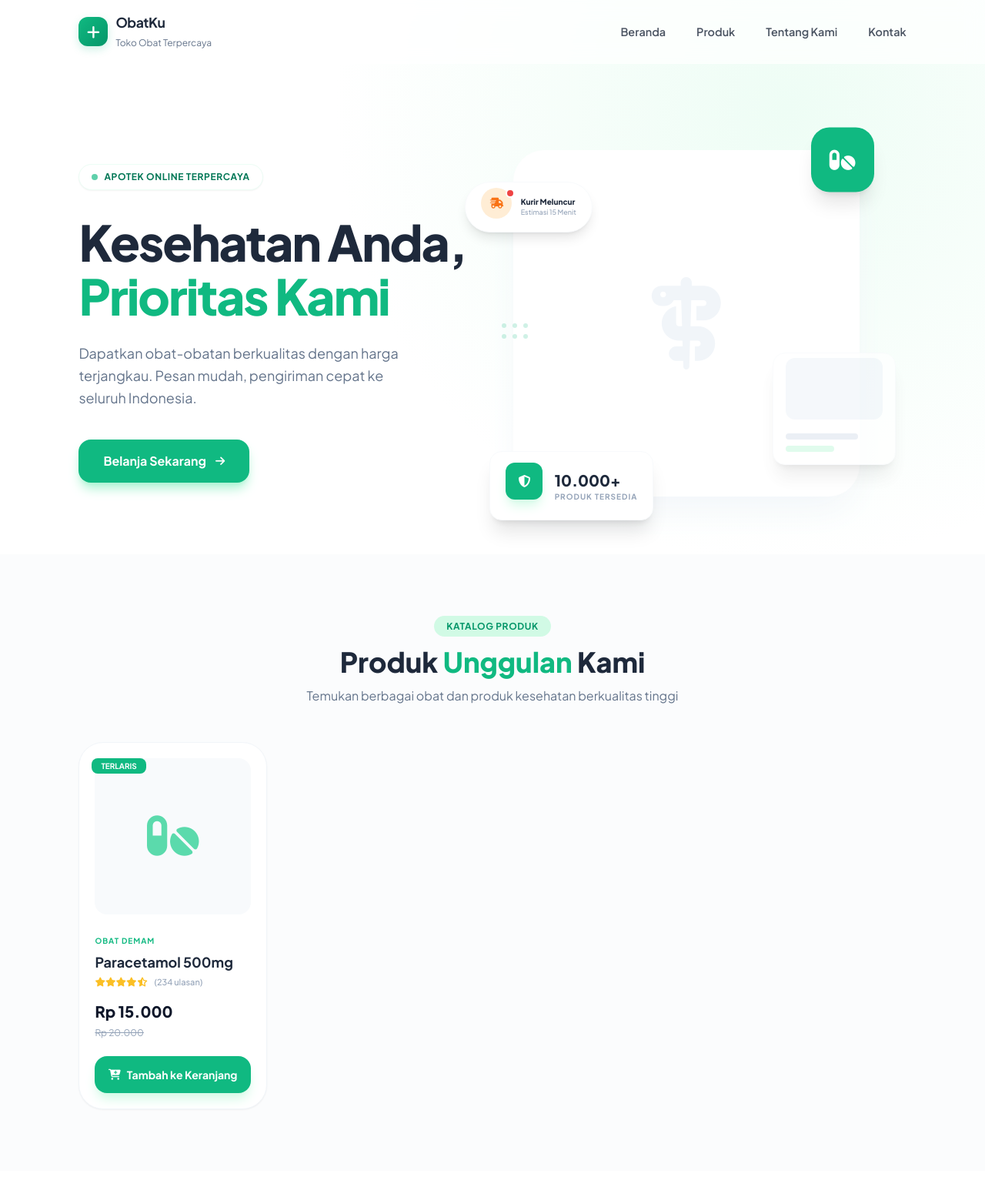
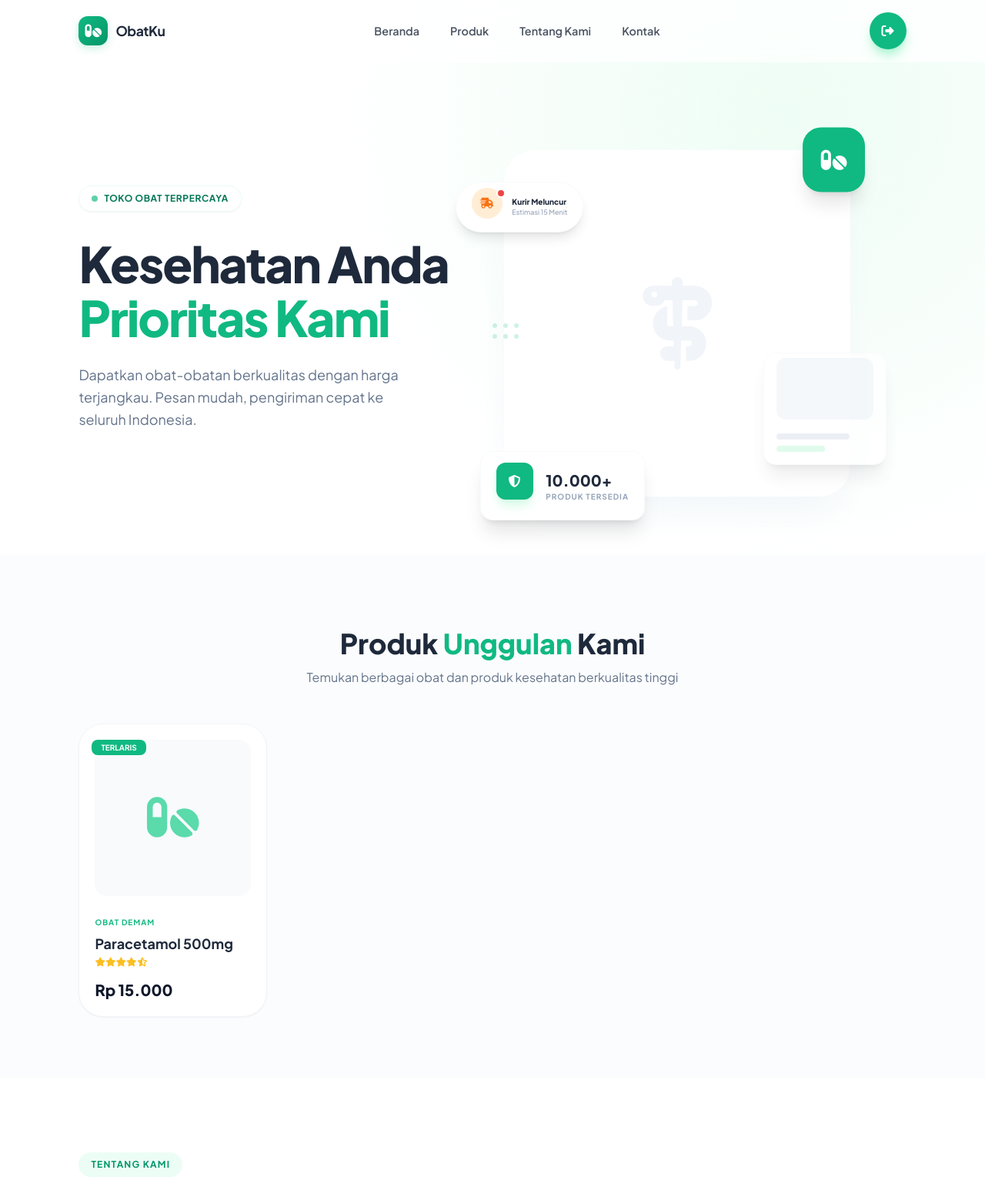
Before and after one commit to andika658office/toko_obat, a PHP site: page /user/home.php in a window 1280 px wide. Shown: the top 1555 px of the page at 77% size. Run offline with PHP 8.4, Linux system fonts and the light colour scheme; some libraries are stand-ins or nearby versions.

Commit message:
update ui

```diff
--- a/user/home.php
+++ b/user/home.php
@@ -12,37 +12,43 @@
 
 <nav>
     <div class="logo-container">
-        <div class="logo-icon"><i class="fas fa-plus"></i></div>
+        <div class="logo-icon"><i class="fas fa-pills"></i></div>
         <div class="logo-text">
             <b>ObatKu</b>
-            <span>Toko Obat Terpercaya</span>
         </div>
     </div>
 
     <ul class="menu">
         <li><a href="#home">Beranda</a></li>
-        <li><a href="#data_obat">Produk</a></li>
-        <li><a href="#laporan">Tentang Kami</a></li>
+        <li><a href="#produk">Produk</a></li>
+        <li><a href="#tentang">Tentang Kami</a></li>
         <li><a href="#kontak">Kontak</a></li>
     </ul>
 
+<a href="../account/logout.php"
+   class="group relative flex items-center justify-start w-12 h-12 overflow-hidden bg-emerald-500 text-white rounded-full transition-all duration-500 hover:w-[240px] hover:rounded-2xl active:scale-95 shadow-lg shadow-emerald-200"
+   title="kembali ke halaman login">
 
+    <div class="flex items-center justify-center w-12 h-12 shrink-0">
+        <i class="fas fa-sign-out-alt"></i>
+    </div>
+
+    <span class="pr-5 font-bold text-sm opacity-0 transform -translate-x-5 group-hover:opacity-100 group-hover:translate-x-0 transition-all duration-500 whitespace-nowrap">
+        Kembali ke Login
+    </span>
+</a>
 </nav>
 
-<section class="hero">
+<section class="hero" id='home'>
     <div class="hero-content">
         <div class="inline-flex items-center gap-2 px-4 py-2 bg-white rounded-full shadow-sm border border-emerald-50 mb-8">
             <span class="w-2 h-2 bg-emerald-500 rounded-full animate-pulse"></span>
-            <span class="text-xs font-bold text-emerald-700 uppercase tracking-wider">Apotek Online Terpercaya</span>
+            <span class="text-xs font-bold text-emerald-700 uppercase tracking-wider">toko obat Terpercaya</span>
         </div>
-        <h1>Kesehatan Anda,<br><span>Prioritas Kami</span></h1>
+        <h1 >Kesehatan Anda<br>
+        <span>Prioritas Kami</span></h1>
         <p class="text-slate-500 text-lg mb-10 max-w-md leading-relaxed">Dapatkan obat-obatan berkualitas dengan harga terjangkau. Pesan mudah, pengiriman cepat ke seluruh Indonesia.</p>
 
-        <div class="flex gap-4">
-            <a href="data_obat.php" class="px-8 py-4 bg-emerald-500 text-white rounded-2xl font-bold hover:bg-emerald-600 transition-all shadow-lg shadow-emerald-200 flex items-center gap-3">
-                Belanja Sekarang <i class="fas fa-arrow-right text-sm"></i>
-            </a>
-        </div>
     </div>
 
     <div class="flex-1 flex justify-center relative">
@@ -60,11 +66,11 @@
             </div>
             <div>
                 <div class="text-xl font-extrabold text-slate-800">10.000+</div>
-                <div class="text-[10px] font-bold text-slate-400 uppercase tracking-widest">Produk Tersedia</div>
+                <div class="text-[10px] font-bold text-slate-400 uppercase tracking-widest" >Produk Tersedia</div>
             </div>
         </div>
 
-        <div class="absolute bottom-10 -right-12 p-4 bg-white rounded-2xl shadow-xl flex flex-col gap-2 border border-slate-50 w-40 animate-pulse ">
+        <div class="absolute bottom-10 -right-12 p-4 bg-white rounded-2xl shadow-xl flex flex-col gap-2 border border-slate-50 w-40 animate-pulse " >
             <div class="w-full h-20 bg-slate-100 rounded-xl flex items-center justify-center animate-bounce duration-[3000ms]">
                 <i class="fas fa-bottle-medication text-slate-300 text-2xl"></i>
             </div>
@@ -98,9 +104,8 @@
 </div>
 </section>
 
-<section class="py-20 px-[8%] bg-slate-50/50">
+<section class="py-20 px-[8%] bg-slate-50/50" id='produk'>
     <div class="text-center mb-12">
-        <span class="px-4 py-1.5 bg-emerald-100 text-emerald-600 rounded-full text-xs font-bold uppercase tracking-wider">Katalog Produk</span>
         <h2 class="text-4xl font-extrabold mt-4 text-slate-800">Produk <span class="text-emerald-500">Unggulan</span> Kami</h2>
         <p class="text-slate-500 mt-3 max-w-2xl mx-auto">Temukan berbagai obat dan produk kesehatan berkualitas tinggi </p>
     </div>
@@ -128,26 +133,24 @@
                         <i class="fas fa-star"></i>
                         <i class="fas fa-star-half-alt"></i>
                     </div>
-                    <span class="text-[11px] text-slate-400 font-medium">(234 ulasan)</span>
                 </div>
             </div>
 
             <div class="flex items-center justify-between mt-auto">
                 <div>
                     <span class="block text-xl font-extrabold text-slate-900">Rp 15.000</span>
-                    <span class="text-xs text-slate-400 line-through">Rp 20.000</span>
+
                 </div>
             </div>
 
-            <button class="w-full mt-5 py-3.5 bg-emerald-500 text-white rounded-2xl font-bold text-sm flex items-center justify-center gap-2 hover:bg-emerald-600 transition-all active:scale-95 shadow-lg shadow-emerald-100">
-                <i class="fas fa-cart-plus"></i> Tambah ke Keranjang
-            </button>
+
         </div>
     </div>
 </div>
 </section>
 
-<section class="py-24 px-[8%] bg-white overflow-hidden">
+<div id='tentang'><span></span></div>
+<section class="py-24 px-[8%] bg-white overflow-hidden" >
     <div class="flex flex-col lg:flex-row items-center gap-16">
         <div class="flex-1 space-y-8">
             <div class="inline-flex items-center px-4 py-2 bg-emerald-50 text-emerald-600 rounded-full text-xs font-bold uppercase tracking-widest">
@@ -170,9 +173,6 @@
             <div class="flex flex-wrap gap-4 pt-4">
                 <div class="flex items-center gap-2 px-4 py-2 bg-slate-50 border border-slate-100 rounded-xl text-xs font-bold text-slate-600">
                     <i class="fas fa-check-circle text-emerald-500"></i> BPOM Certified
-                </div>
-                <div class="flex items-center gap-2 px-4 py-2 bg-slate-50 border border-slate-100 rounded-xl text-xs font-bold text-slate-600">
-                    <i class="fas fa-check-circle text-emerald-500"></i> ISO 9001
                 </div>
                 <div class="flex items-center gap-2 px-4 py-2 bg-slate-50 border border-slate-100 rounded-xl text-xs font-bold text-slate-600">
                     <i class="fas fa-check-circle text-emerald-500"></i> Halal MUI
@@ -261,7 +261,7 @@
                     <i class="fas fa-map-marker-alt text-emerald-500 mt-1"></i>
                     <span>Jl. Kesehatan No. 123, Jakarta Selatan 12345</span>
                 </li>
-                <li class="flex items-center gap-3">
+                <li class="flex items-center gap-3" id='kontak'>
                     <i class="fas fa-phone-alt text-emerald-500"></i>
                     <span>0812-3456-7890</span>
                 </li>
@@ -313,6 +313,8 @@ window.onclick = function(e) {
 </html>
 
 <style>
+
+        html{scroll-behavior: smooth;}
         :root {
             --primary: #10b981;
             --primary-dark: #059669;
@@ -574,4 +576,6 @@ window.onclick = function(e) {
         .hero { padding-top: 120px; min-height: 90vh; display: flex; align-items: center; padding-inline: 8%; background: radial-gradient(circle at 80% 20%, #eefdf5 0%, #ffffff 50%); }
         .hero-content h1 { font-size: 4rem; font-weight: 800; line-height: 1.1; margin-bottom: 1.5rem; letter-spacing: -2px; }
         .hero-content h1 span { color: var(--primary); }
+
+
     </style>
```
Also changed, not shown: ADMIN/data_obat.php (+3 -4 lines), account/login.php (+14 -11 lines).
